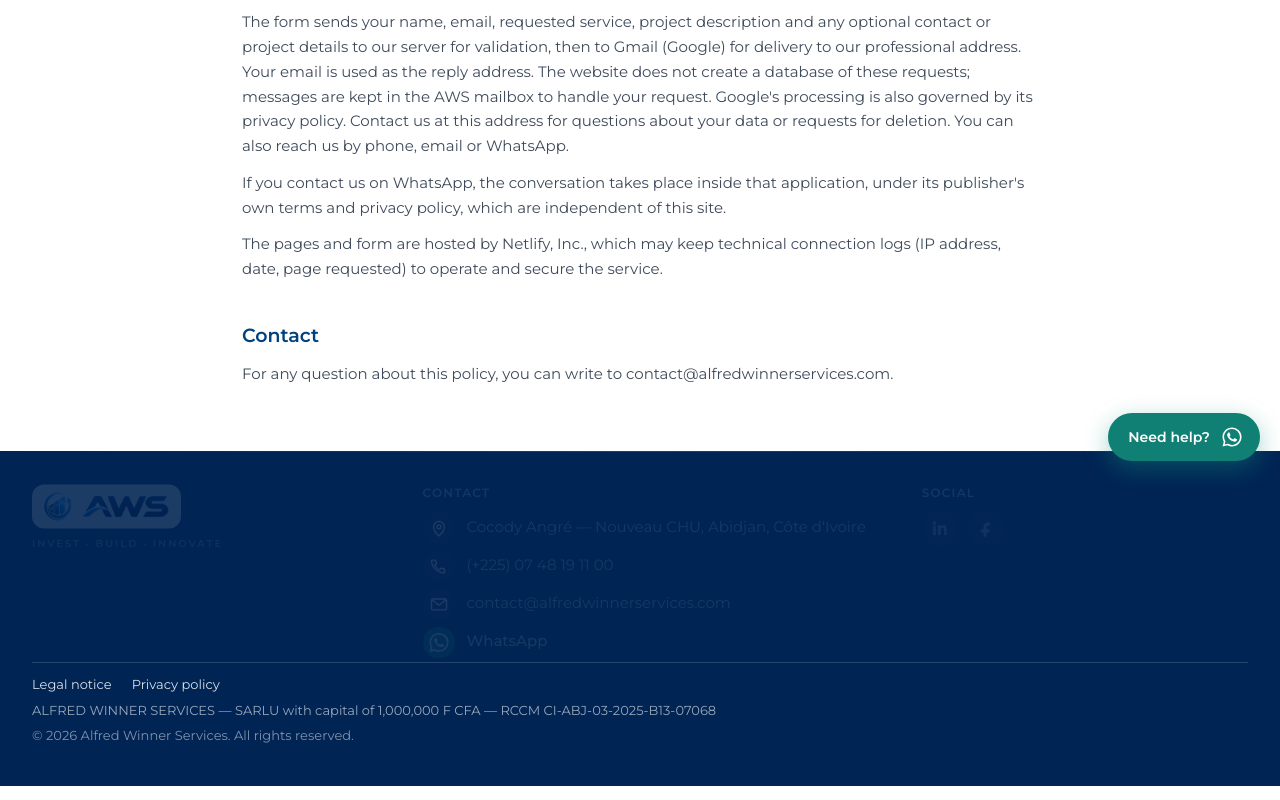
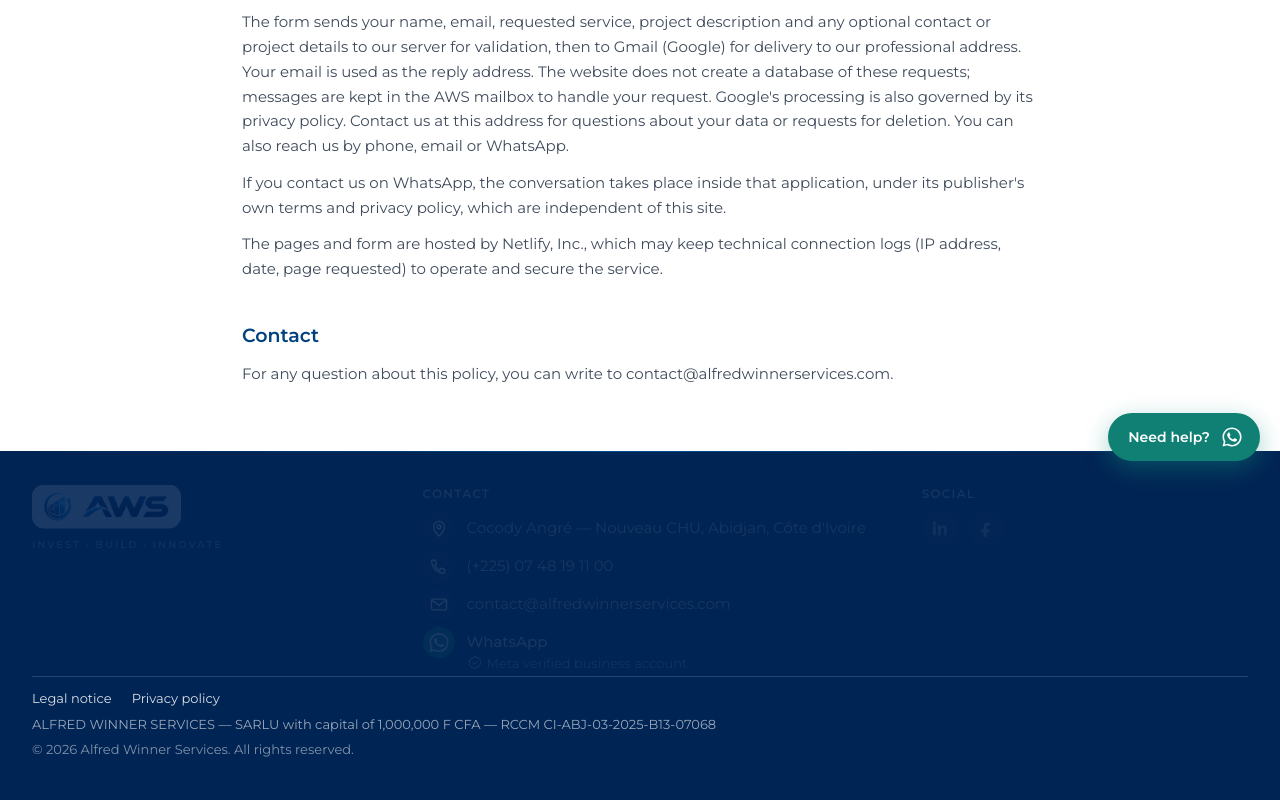
Before and after one commit to AlfredMusk/alfred-winner-services, a Next.js app: page /en/confidentialite in a window 1280 px wide. Shown: the part 319-1119 px from the top of the page. Built offline with nearby package versions, Linux system fonts and the light colour scheme.

Commit message:
feat: show Meta verified WhatsApp Business mention in footer and floating button
Co-Authored-By: Claude Sonnet 5 <noreply@anthropic.com>

```diff
--- a/src/components/layout/Footer.tsx
+++ b/src/components/layout/Footer.tsx
@@ -6,7 +6,7 @@ import type {
   WhatsappDictionary,
 } from "@/i18n/dictionaries";
 import Image from "next/image";
-import { IconeLieu, IconeTelephone, IconeEmail, IconeWhatsapp } from "@/components/ui/icones";
+import { IconeLieu, IconeTelephone, IconeEmail, IconeWhatsapp, IconeVerifie } from "@/components/ui/icones";
 
 /* Server Component pur : aucune interaction, donc aucune raison d'envoyer
    du JavaScript au client pour un footer.
@@ -152,14 +152,20 @@ export default function Footer({
                 <span className="mt-0.5 flex h-8 w-8 shrink-0 items-center justify-center rounded-full bg-whatsapp text-white">
                   {IconeWhatsapp}
                 </span>
+                <div>
                   <a
                     href={whatsappHref}
                     target="_blank"
                     rel="noopener noreferrer"
-                  className="pt-1.5 text-[0.9375rem] font-medium text-white/85 transition-colors hover:text-white"
+                    className="block pt-1.5 text-[0.9375rem] font-medium text-white/85 transition-colors hover:text-white"
                   >
                     WhatsApp
                   </a>
+                  <span className="flex items-center gap-1 text-[0.8125rem] text-white/70">
+                    {IconeVerifie}
+                    {whatsapp.verifieLabel}
+                  </span>
+                </div>
               </li>
             </ul>
           </div>
--- a/src/components/layout/WhatsappFlottant.tsx
+++ b/src/components/layout/WhatsappFlottant.tsx
@@ -88,7 +88,8 @@ export default function WhatsappFlottant({ dict }: { dict: WhatsappDictionary })
       href={href}
       target="_blank"
       rel="noopener noreferrer"
-      aria-label={dict.ariaLabel}
+      aria-label={`${dict.ariaLabel} — ${dict.verifieLabel}`}
+      title={dict.verifieLabel}
       className="group fixed bottom-5 right-5 z-40 flex h-12 w-12 items-center justify-center gap-2.5 rounded-full bg-whatsapp text-white shadow-[0_8px_24px_rgba(18,140,126,0.4)] transition-all duration-300 hover:-translate-y-0.5 hover:bg-whatsapp-fonce hover:shadow-[0_12px_28px_rgba(18,140,126,0.45)] focus-visible:outline focus-visible:outline-2 focus-visible:outline-offset-2 focus-visible:outline-whatsapp-fonce motion-reduce:transition-none motion-reduce:hover:translate-y-0 desk:w-auto desk:pl-5 desk:pr-4"
       style={{
         bottom: "calc(1.25rem + env(safe-area-inset-bottom, 0px))",
--- a/src/components/ui/icones.tsx
+++ b/src/components/ui/icones.tsx
@@ -40,3 +40,13 @@ export const IconeWhatsapp = (
     <path d="M12.02 2.5c-5.26 0-9.52 4.26-9.52 9.52 0 1.68.44 3.29 1.28 4.72L2.5 21.5l4.9-1.28a9.47 9.47 0 0 0 4.62 1.18h.01c5.26 0 9.52-4.26 9.52-9.52 0-2.54-.99-4.93-2.79-6.73a9.45 9.45 0 0 0-6.74-2.65Zm0 17.42h-.01a7.9 7.9 0 0 1-4.03-1.1l-.29-.17-2.99.78.8-2.91-.19-.3a7.86 7.86 0 0 1-1.21-4.2c0-4.36 3.55-7.9 7.92-7.9a7.86 7.86 0 0 1 5.6 2.32 7.85 7.85 0 0 1 2.32 5.59c0 4.36-3.55 7.9-7.92 7.9Zm4.34-5.92c-.24-.12-1.41-.7-1.63-.78-.22-.08-.38-.12-.54.12-.16.24-.62.78-.76.94-.14.16-.28.18-.52.06-.24-.12-1-.37-1.9-1.17-.7-.63-1.18-1.4-1.31-1.64-.14-.24-.01-.37.11-.49.11-.11.24-.28.36-.42.12-.14.16-.24.24-.4.08-.16.04-.3-.02-.42-.06-.12-.54-1.31-.74-1.79-.2-.47-.4-.4-.54-.41h-.46c-.16 0-.42.06-.64.3-.22.24-.84.82-.84 2s.86 2.32.98 2.48c.12.16 1.7 2.59 4.11 3.64.57.25 1.02.4 1.37.51.58.18 1.1.16 1.51.1.46-.07 1.41-.58 1.61-1.14.2-.56.2-1.04.14-1.14-.06-.1-.22-.16-.46-.28Z" />
   </svg>
 );
+
+/* Coche de verification, GENERIQUE (rosette + check). Ce n'est volontairement
+   PAS le badge officiel Meta : son usage est encadre par la charte de Meta.
+   Le texte a cote porte l'information ; l'icone est decorative. */
+export const IconeVerifie = (
+  <svg viewBox="0 0 24 24" className="h-4 w-4" aria-hidden="true" {...traits}>
+    <path d="M12 2.8l2.4 1.7 2.9-.2 1 2.7 2.4 1.7-.9 2.8.9 2.8-2.4 1.7-1 2.7-2.9-.2L12 21.2l-2.4-1.7-2.9.2-1-2.7-2.4-1.7.9-2.8-.9-2.8 2.4-1.7 1-2.7 2.9.2L12 2.8Z" />
+    <path d="M8.5 12.2l2.4 2.4 4.6-4.9" />
+  </svg>
+);
--- a/src/i18n/dictionaries.ts
+++ b/src/i18n/dictionaries.ts
@@ -435,6 +435,9 @@ const fr = {
   whatsapp: {
     ariaLabel: "Contacter Alfred Winner Services sur WhatsApp",
     aideLabel: "Besoin d'aide ?",
+    /* Compte WhatsApp Business verifie par Meta : information confirmee par
+       Alfred (numero du site). Texte seul, sans logo ni badge Meta. */
+    verifieLabel: "Compte vérifié par Meta",
     href: whatsappBase,
     message:
       "Bonjour Alfred Winner Services, je souhaite discuter d'un projet.",
@@ -830,6 +833,7 @@ const en: Dictionary = {
   whatsapp: {
     ariaLabel: "Contact Alfred Winner Services on WhatsApp",
     aideLabel: "Need help?",
+    verifieLabel: "Meta verified business account",
     href: whatsappBase,
     message: "Hello Alfred Winner Services, I'd like to discuss a project.",
   },
```
Also changed, not shown: 1 other file (tests, documents, lock files or other folders). Lines whose indentation alone changed are shown as unchanged.
